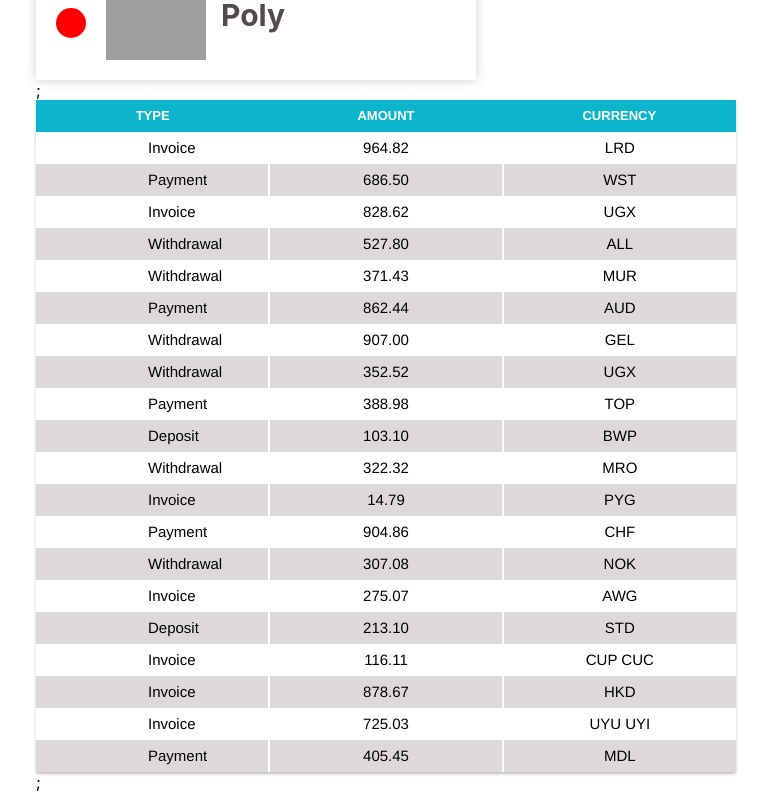
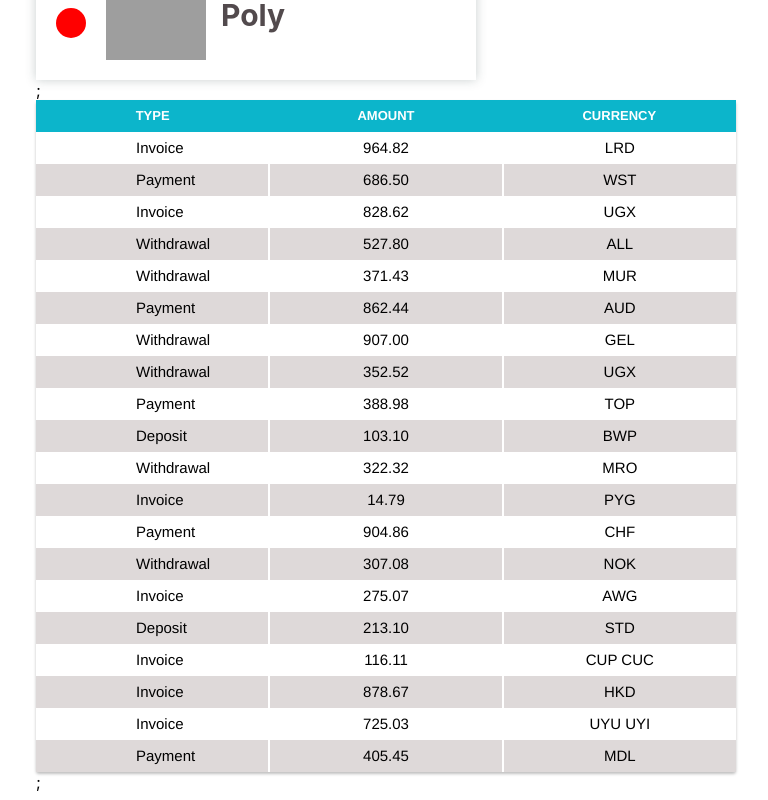
Before and after one commit to sav-anna/goit-react-hw-01-components, a React (Create React App) app: page / in a window 1280 px wide. Shown: the part 1258-2058 px from the top of the page, without its empty margins (254-1022 px from the left). Built offline with nearby package versions, Linux system fonts and the light colour scheme; grey boxes are pictures that could not be loaded.

Commit message:
Update TransactionHistory.module.css

```diff
--- a/src/components/TransactionHistory/TransactionHistory.module.css
+++ b/src/components/TransactionHistory/TransactionHistory.module.css
@@ -20,7 +20,7 @@ thead {
 
 .type {
   text-align: left;
-  padding-left: 112px;
+  padding-left: 100px;
   text-transform: capitalize;
 }
 
```
